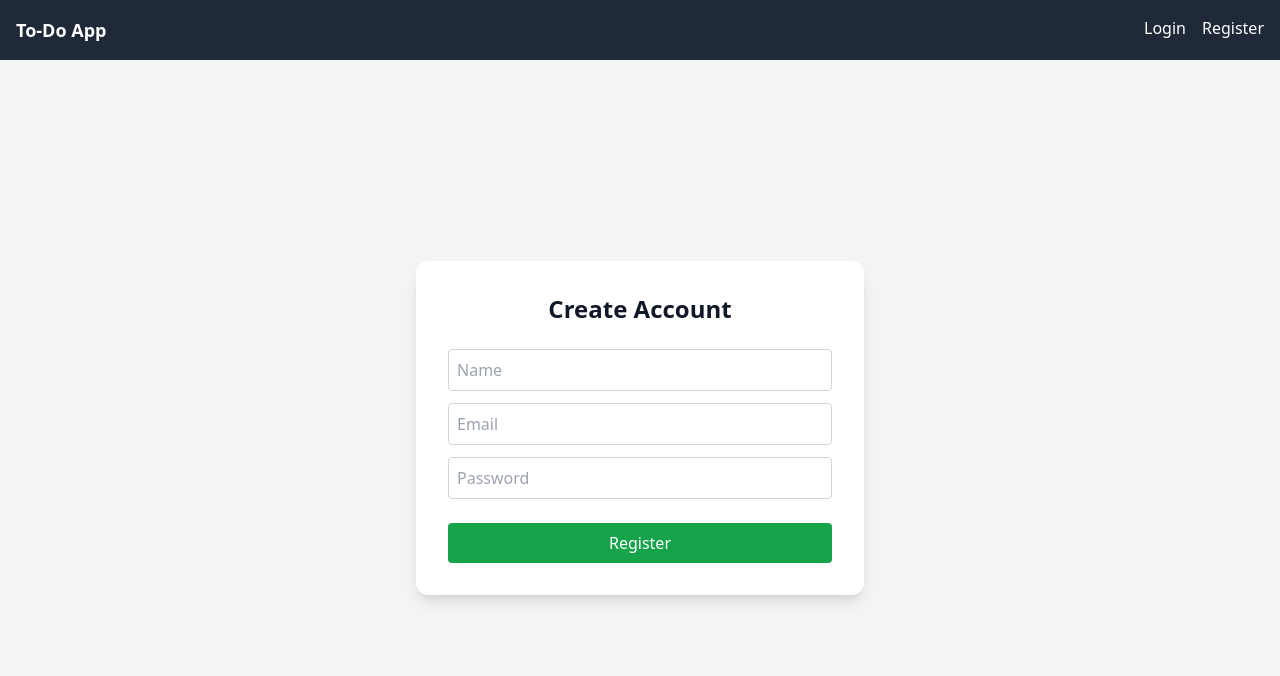
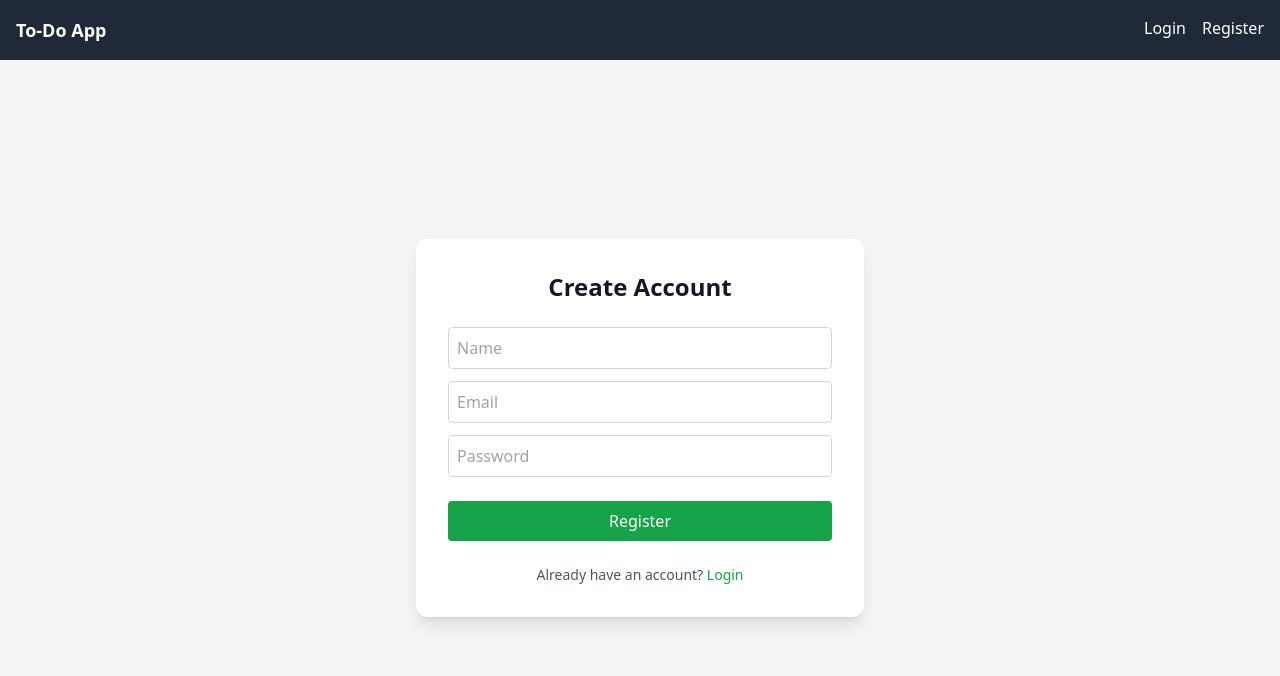
Before and after one commit to safae88/Todo-client, a React (Create React App) app: page / in a window 1280 px wide. Shown: the top 676 px of the page. Built offline with nearby package versions, Linux system fonts and the light colour scheme.

Commit message:
Add navigation links to registration and login forms
Enhanced user experience by adding links to navigate between the registration and login pages. This allows users to easily switch between forms if they already have an account or need to create one.

```diff
--- a/src/pages/login.jsx
+++ b/src/pages/login.jsx
@@ -1,4 +1,4 @@
-import { useNavigate } from "react-router-dom";
+import { Link, useNavigate } from "react-router-dom";
 
 function Login() {
   const navigate = useNavigate();
@@ -85,6 +85,15 @@ function Login() {
             Login
           </button>
         </form>
+        <p className="mt-6 text-center text-sm text-gray-600">
+          Don&apos;t have an account?{" "}
+          <Link
+            to="/register"
+            className="font-medium text-blue-600 hover:text-blue-700 hover:underline"
+          >
+            Register
+          </Link>
+        </p>
       </div>
     </div>
   );
--- a/src/pages/register.jsx
+++ b/src/pages/register.jsx
@@ -1,4 +1,4 @@
-import { useNavigate } from "react-router-dom";
+import { Link, useNavigate } from "react-router-dom";
 
 function Register() {
   const navigate = useNavigate();
@@ -93,6 +93,15 @@ function Register() {
             Register
           </button>
         </form>
+        <p className="mt-6 text-center text-sm text-gray-600">
+          Already have an account?{" "}
+          <Link
+            to="/login"
+            className="font-medium text-green-600 hover:text-green-700 hover:underline"
+          >
+            Login
+          </Link>
+        </p>
       </div>
     </div>
   );
```
